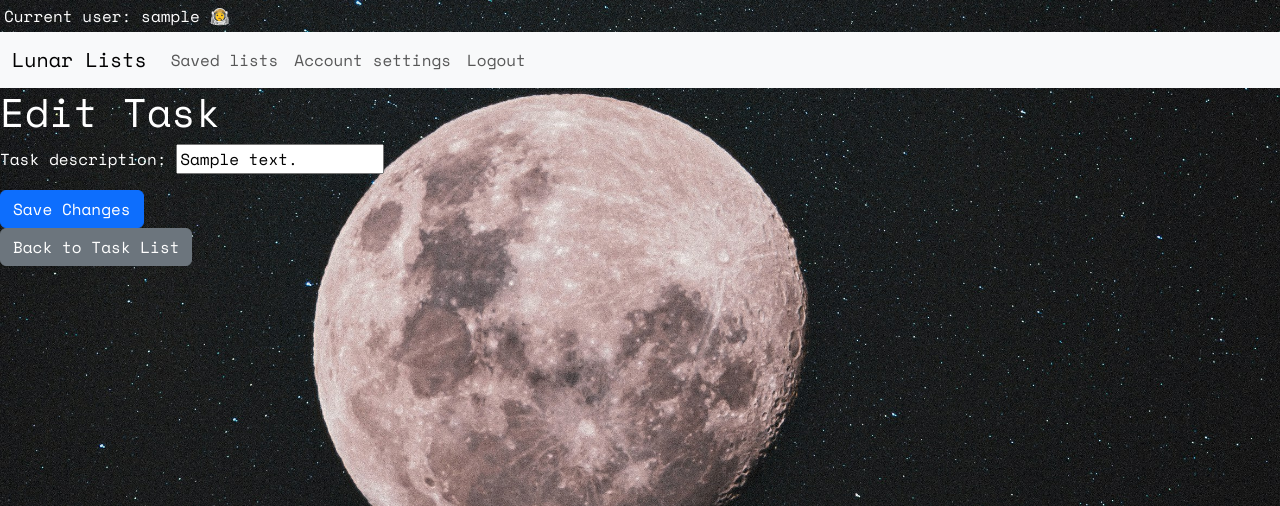
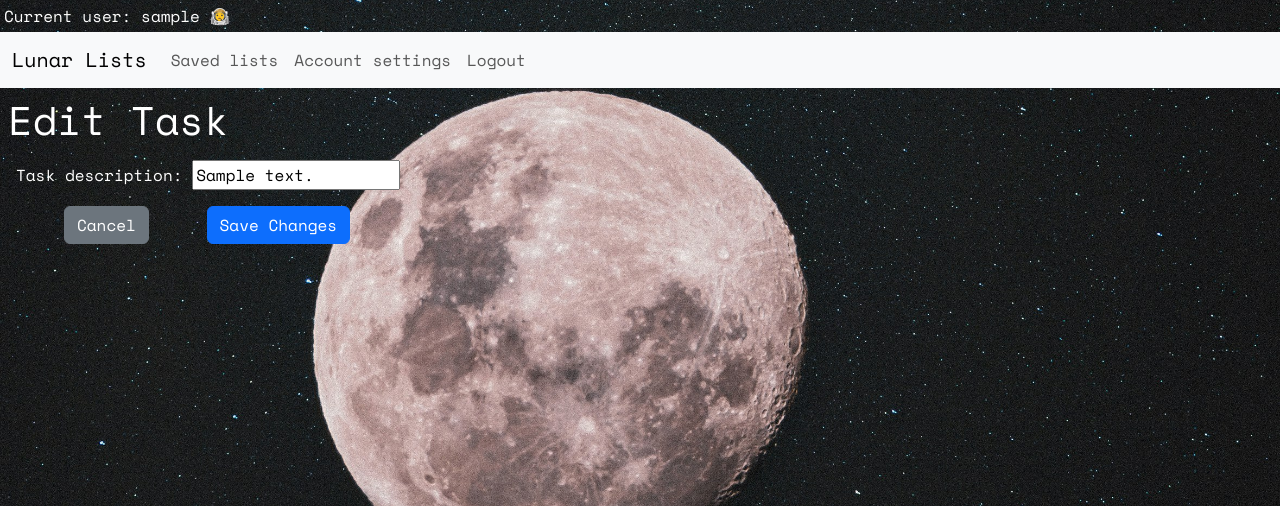
Before and after one commit to MarkChips/lunar-lists, a Django app: page /lists/1/1/edit/ in a window 1280 px wide. Shown: the top 506 px of the page. Run offline with Django 4.2, Linux system fonts and the light colour scheme; a user stored in the database is signed in; tables that the repository leaves empty hold one stand-in row (values such as "Sample post"); some libraries are stand-ins or nearby versions.

Commit message:
refactor: :recycle: rename addtask to add-task, rename 'go back to tasks' to 'cancel', reorder buttons and add margins

```diff
--- a/static/css/style.css
+++ b/static/css/style.css
@@ -33,7 +33,7 @@ label[for=id_due_by] {
 }
 
 /* create_task */
-.addtask {
+.add-task {
     height: 30px;
     min-width: 87px;
     @media (max-width: 504px) {
--- a/todo/templates/todo/create_task.html
+++ b/todo/templates/todo/create_task.html
@@ -9,7 +9,7 @@
         <form method="post" class="d-flex">
             {% csrf_token %}
             {{ task_form.as_p }}
-            <button class="btn btn-sm btn-primary ms-2 addtask" type="submit">Add task</button>
+            <button class="btn btn-sm btn-primary ms-2 add-task" type="submit">Add task</button>
         </form>
     </div>
     {% if tasks %}
--- a/todo/templates/todo/edit_task.html
+++ b/todo/templates/todo/edit_task.html
@@ -2,12 +2,12 @@
 
 {% block content %}
 {% if user.is_authenticated %}
-<h1>Edit Task</h1>
-    <form method="POST">
-        {% csrf_token %}
-        {{ form.as_p }}
-        <button type="submit" class="btn btn-primary">Save Changes</button>
-    </form>
-    <a href="{% url 'create_task' list_id=list.id %}" class="btn btn-secondary">Back to Task List</a>
+<h1 class="m-2">Edit Task</h1>
+<form method="POST" class="m-3">
+    {% csrf_token %}
+    {{ form.as_p }}
+    <a href="{% url 'create_task' list_id=list.id %}" class="btn btn-secondary mx-5">Cancel</a>
+    <button type="submit" class="btn btn-primary">Save Changes</button>
+</form>
 {% endif %}
 {% endblock %}
```
